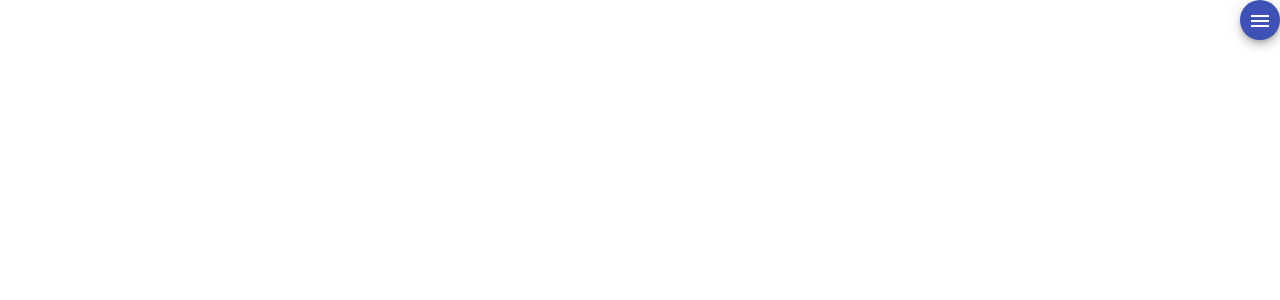
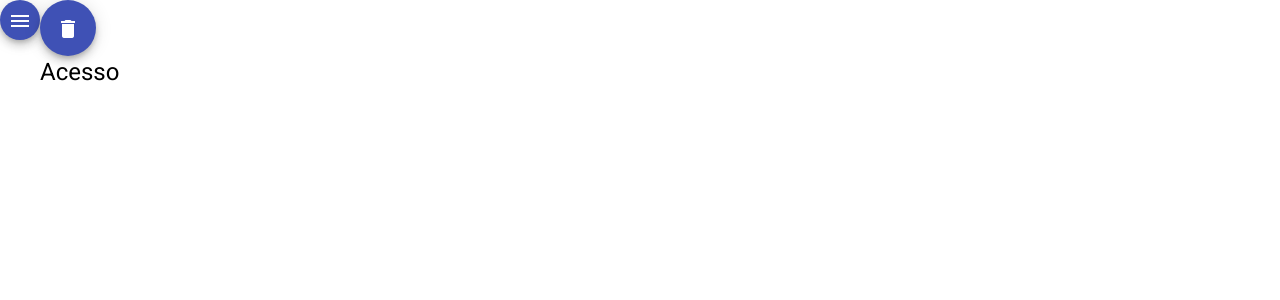
Before and after one commit to vitorfiler/aula-27-06, an Angular app: page / in a window 1280 px wide. Shown: the top 300 px of the page. Built offline with nearby package versions, Linux system fonts and the light colour scheme.

Commit message:
testando botoes

```diff
--- a/src/app/app.component.html
+++ b/src/app/app.component.html
@@ -1,8 +1,18 @@
+
 <div class="centralizar example-button-container">
         <button mat-mini-fab color="primary" aria-label="Example icon button with a menu icon">
           <mat-icon>menu</mat-icon>
         </button>
-      </div>
+<div>
+<div class="example-button-row">
+      <button mat-fab color="primary" aria-label="Example icon button with a delete icon">
+      <mat-icon>delete</mat-icon>
+      </button>
+</div>
+
+<h1 class="titulo">Acesso</h1>
+
+
 
 
 
--- a/src/app/app.component.scss
+++ b/src/app/app.component.scss
@@ -1,4 +1,13 @@
-.centralizar{
+.centralizar {
     display: flex;
-    justify-content: right;
+    justify-content: left;
 }
+.titulo{
+    display: flex;
+    justify-content: center;
+}
+
+.example-button-row {
+    display: flex;
+    justify-content: left;
+}
--- a/src/app/app.module.ts
+++ b/src/app/app.module.ts
@@ -6,6 +6,9 @@ import { AppComponent } from './app.component';
 import { BrowserAnimationsModule } from '@angular/platform-browser/animations';
 import {MatIconModule} from '@angular/material/icon';
 import {MatButtonModule} from '@angular/material/button';
+import {MatFormFieldModule} from '@angular/material/form-field';
+import {MatRadioModule} from '@angular/material/radio';
+import {MatInputModule} from '@angular/material/input';
 
 @NgModule({
   declarations: [
@@ -17,6 +20,9 @@ import {MatButtonModule} from '@angular/material/button';
     BrowserAnimationsModule,
     MatIconModule,
     MatButtonModule,
+    MatFormFieldModule,
+    MatRadioModule,
+    MatInputModule,
 
   ],
   providers: [],
```
